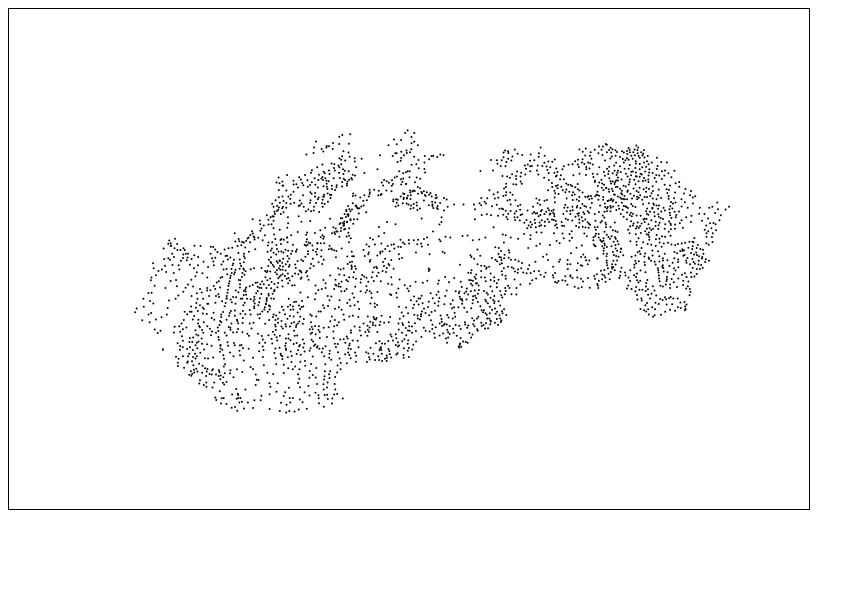
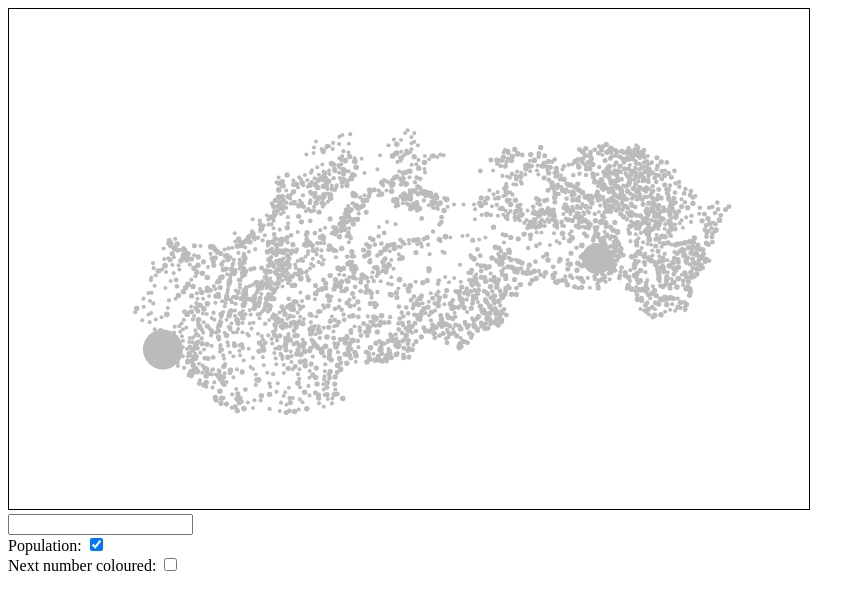
Before and after one commit to LuchenCatherine/zip-map-slovakia, a plain HTML site: page index.html in a window 1280 px wide. Shown: the whole page, without its empty margins (0-865 px from the left). Drawn offline with nearby package versions, Linux system fonts and the light colour scheme.

Commit message:
Refactor and added circle scale

```diff
--- a/index.html
+++ b/index.html
@@ -24,6 +24,13 @@
 	</style>
 </head>
 <body>
-
+	<div id="vis"></div>
+	<div class="options">
+		<input name="zipcode" type="text" value="" pattern="\d{5}" maxlength="5"></input>
+		<br/>
+		Population: <input id="populationCheck" type="checkbox" name="population" checked="false" />
+		<br/>
+		Next number coloured: <input id="colorCheck" type="checkbox" name="color" />
+	</div>
 </body>
 </html>
--- a/zip_map.js
+++ b/zip_map.js
@@ -17,7 +17,7 @@
 			visualize(parseData(data));
 
 			function parseData(data){
-				var cities = data.map(function (cityInfo) {
+				var citiesArray = data.map(function (cityInfo) {
 					var zip = cityInfo.zip.replace(/ /g, '');
 					var population = parseInt(cityInfo.population.replace(/ /g, ''));
 					// gps coordinates
@@ -28,25 +28,29 @@
 					return new City(cityInfo.name, zip, population, lat, lon);
 				});
 
-				return cities;
+				return citiesArray;
 			}
 
-			function visualize(cities) {
-				// attributes
+			function visualize(data) {
+				// variables
 				var width = 800;
 				var height = 500;
 
-				// boundaries of data
-				var medianLat = d3.median(cities, function(d){return d.lat;});
-				var medianLon = d3.median(cities, function(d){return d.lon;});
+				var scaleInitial = 6000;
 
-				var minLat = d3.min(cities, function(d){return d.lat});
-				var maxLat = d3.max(cities, function(d){return d.lat});
+				var basicColor = "#bbb";
+				var hoverColor = "#aaa";
 
-				var minLon = d3.min(cities, function(d){return d.lon});
-				var maxLon = d3.max(cities, function(d){return d.lon});
+				var medianLat = d3.median(data, function(d){ return d.lat; });
+				var medianLon = d3.median(data, function(d){ return d.lon; });
 
-				var scaleInitial = 6000;
+				var populationCheck = document.getElementById("populationCheck").checked;
+				var colorCheck = document.getElementById("colorCheck").checked;
+
+				// scales and functions
+				var radius = d3.scale.sqrt()
+					.domain(d3.extent(data, function(d){ return d.population; }))
+					.range([2, 20]);
 
 				var projection = d3.geo.mercator();
 
@@ -56,40 +60,64 @@
 					.scaleExtent([scaleInitial, 15*scaleInitial])
 					.on('zoom', zoomed);
 
-				// draw svg panel with margins
-				var svg = d3.select('body')
+				// draw elements
+				var svg = d3.select('#vis')
 					.append('svg')
 						.attr('width', width)
 						.attr('height', height)
 						.style('border', '1px solid black')
 					.append('g');
 
-				var g = svg.append('g');
-
 				svg.append('rect')
 					.attr('class', 'overlay')
 					.attr('width', width)
 					.attr('height', height);
 
-				svg
-					.call(zoom)
+				var circleGroup = svg.append('g');
+
+				svg.call(zoom)
 					.call(zoom.event);
 
-				g.selectAll('circle')
-					.data(cities)
-					.enter()
-					.append('circle')
-						.attr('cx', function (d) {
-							return projection([d.lon, d.lat])[0];
-						})
-						.attr('cy', function(d){
-							return projection([d.lon, d.lat])[1];
-						})
-						.attr('r', 1)
-						.attr('fill', 'black')
-						.on('mouseover', function(d){
+				update(data);
 
-						});
+				function update(data){
+					var cities = circleGroup.selectAll('circle')
+						.data(data);
+
+					cities.enter()
+						.append('circle')
+							.attr('class', 'city')
+							.attr('cx', function(d){ return projection([d.lon, d.lat])[0]; })
+							.attr('cy', function(d){ return projection([d.lon, d.lat])[1]; })
+							.on('mouseover', mouseover)
+							.on('mouseout', moseout)
+							.text(function(d){ return d.name; })
+						.transition()
+							.duration(700)
+							.attr('r', function(d){ return populationCheck ? radius(d.population) : 5; })
+							.attr('fill', function(d){ return colorCheck ? color(d.zip) : basicColor; });
+
+					cities.exit()
+						.transition()
+						.duration(700)
+						.attr('r', 0)
+						.remove();
+				}
+
+				function color(zip) {
+					return '#bbb';
+				}
+
+				function mouseover(){
+					d3.select(this)
+						.attr('stroke', hoverColor)
+						.attr('stroke-width', 10);
+				}
+
+				function moseout(){
+					d3.select(this)
+						.attr('stroke', 'none');
+				}
 
 				function zoomed(){
 					projection
@@ -97,17 +125,12 @@
 						.scale(zoom.scale())
 						.center([medianLon, medianLat]);
 
-					g.selectAll('circle')
-						.attr('cx', function (d) {
-							return projection([d.lon, d.lat])[0];
-						})
-						.attr('cy', function(d){
-							return projection([d.lon, d.lat])[1];
-						})
+					circleGroup.selectAll('circle')
+						.attr('cx', function(d){ return projection([d.lon, d.lat])[0]; })
+						.attr('cy', function(d){ return projection([d.lon, d.lat])[1]; })
+						.attr('r', function(d){ return radius(d.population*0.001*zoom.scale()); });
 				}
-
 			}
-
 		});
 
 		function City(name, zip, population, lat, lon){
```
